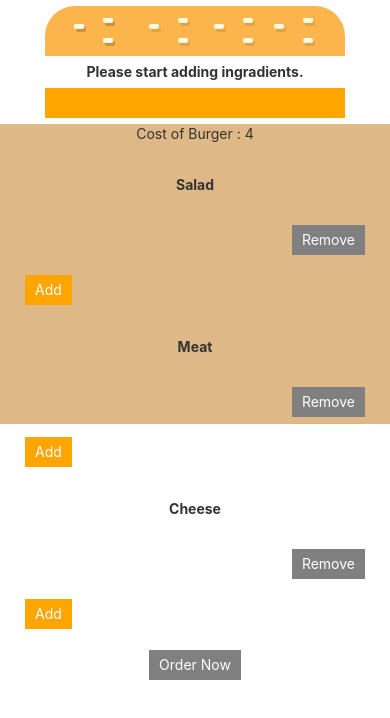
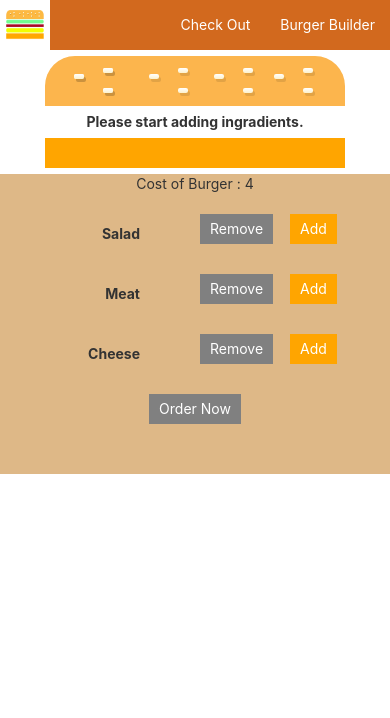
Before and after one commit to valluruvedanath/Assignment_Bon, a React (Create React App) app: page / in a window 390 px wide. Shown: the top 718 px of the page. Built offline with nearby package versions, Linux system fonts and the light colour scheme.

Commit message:
Added toolbar.

```diff
--- a/src/App.js
+++ b/src/App.js
@@ -3,7 +3,8 @@ import './App.css';
 import Aux from './hoc/Aux';
 import Burger from './components/Burger'
 import BurgerControls from './components/BurgerControls'
-import Model from './components/Model'
+import Model from './components/Model';
+import ToolBar from './components/ToolBar'
 const INGRADIENT_PRICE = {
   salad:0.5,
   cheese:1,
@@ -76,6 +77,7 @@ class App extends Component{
     }
   return (
     <Aux>
+      <ToolBar />
       <div className="text-center">
       <Model data={this.state.ingreadents}
              show={this.state.purchasing}
--- a/src/components/BurgerControls.js
+++ b/src/components/BurgerControls.js
@@ -17,16 +17,16 @@ const burgerControls = (props) =>{
        <div className='Burger-control-container'>
            <p>Cost of Burger : {props.price}</p>
        {controls.map(ctrl =>(
-             <div className="row" key={ctrl.lable}>
-                <div className="col-sm-3"></div>
-                <div className="col-sm-2 text-right"style={style}><strong>{ctrl.lable}</strong></div>
-                <div className="col-sm-2 text-right">
+             <div className="row col-xs-12" key={ctrl.lable}>
+                <div className="col-sm-3 col-xs-1"></div>
+                <div className="col-sm-2 col-xs-3 text-right"style={style}><strong>{ctrl.lable}</strong></div>
+                <div className="col-sm-2 col-xs-3 text-right">
                     <button className={props.disabled[ctrl.type] ? "Disable": "Less"} onClick={()=>props.remove(ctrl.type)} disabled={props.disabled[ctrl.type]}>Remove</button>
                 </div>
-                <div className="col-sm-2 text-left">
+                <div className="col-sm-2 col-xs-3 text-left">
                     <button className="More" onClick={()=>props.add(ctrl.type)}>Add</button>
                 </div>
-                <div className="col-sm-3"></div>
+                <div className="col-sm-3 col-xs-1"></div>
 
              </div>
 
--- /dev/null
+++ b/src/components/ToolBar.css
@@ -0,0 +1,43 @@
+.ToolBar{
+    width: 100%;
+    height:50px;
+    background-color: chocolate;
+    display: flex;
+    box-sizing: border-box;
+
+}
+.ToolBar img {
+    width: 50px;
+    padding: 10px 5px;
+}
+.ToolBar img:hover {
+    width: 50px;
+    padding: 10px 5px;
+    background-color: white
+}
+.ToolBar nav{
+    float: right;
+    width: 100%
+}
+.ToolBar nav ul{
+    margin: 0px !important;
+}
+.ToolBar nav ul li{
+
+    list-style: none;
+    float: right;
+padding: 15px
+}
+.ToolBar nav ul li a {
+    color: white;
+    text-decoration: none;
+}
+.ToolBar nav ul li:hover {
+    color: white;
+    text-decoration: none;
+    background-color: orange;
+    border-bottom: midnightblue 5px solid;
+}
+ul {
+    margin: 0;
+}
--- /dev/null
+++ b/src/components/ToolBar.js
@@ -0,0 +1,18 @@
+import React from 'react'
+import './ToolBar.css'
+import Logo from './assets/log.png'
+const ToolBar = ()=>{
+   return(
+       <div className="ToolBar">
+         <img src={Logo} alt="Burger-Logo"/>
+         <nav>
+             <ul>
+           <li><a href='/'>Burger Builder</a></li>
+           <li><a href='/'>Check Out</a>  </li>
+           </ul>
+         </nav>
+       </div>
+   )
+}
+
+export default ToolBar
```
Also changed, not shown: src/components/assets/log.png (added).
